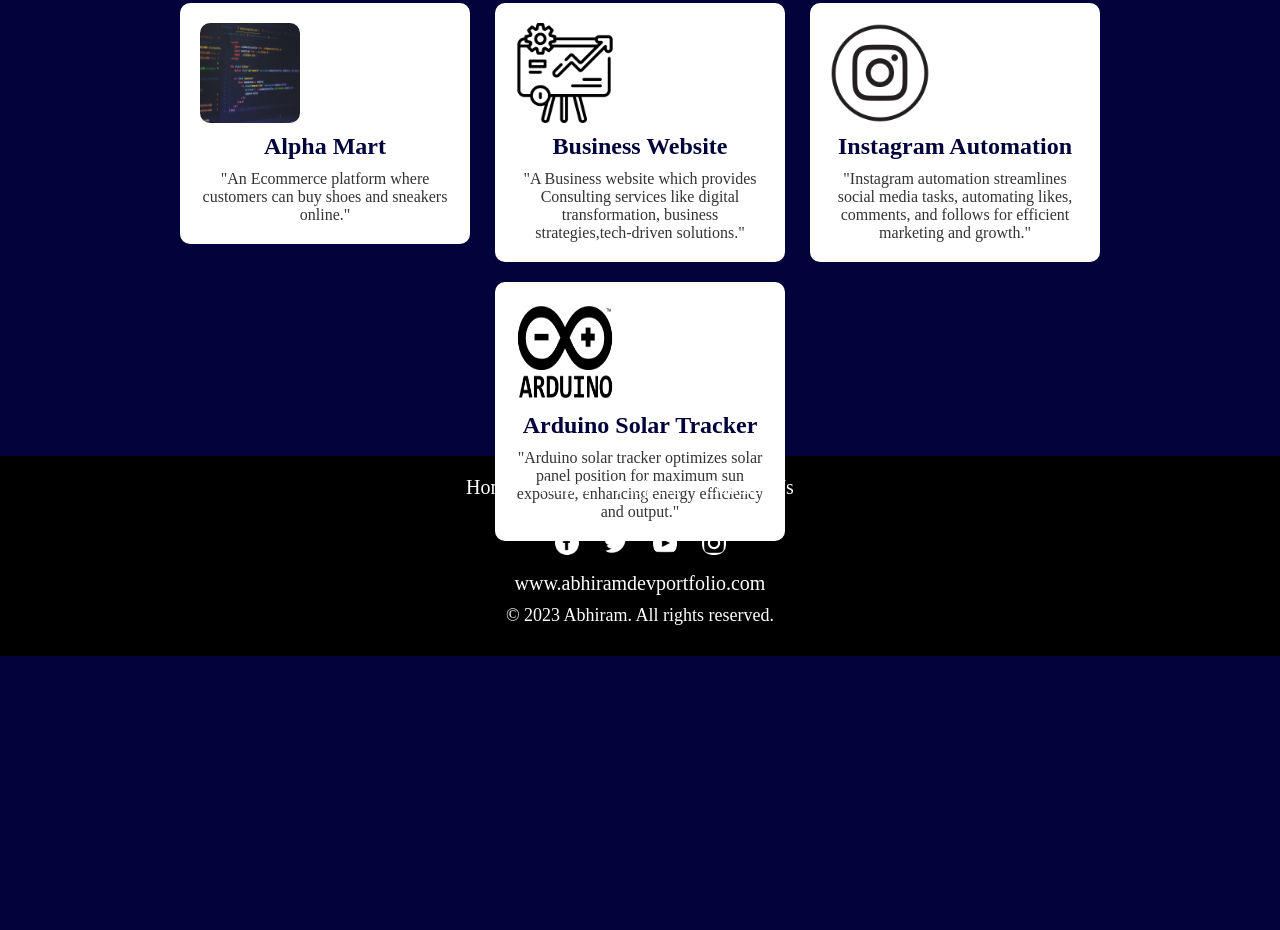
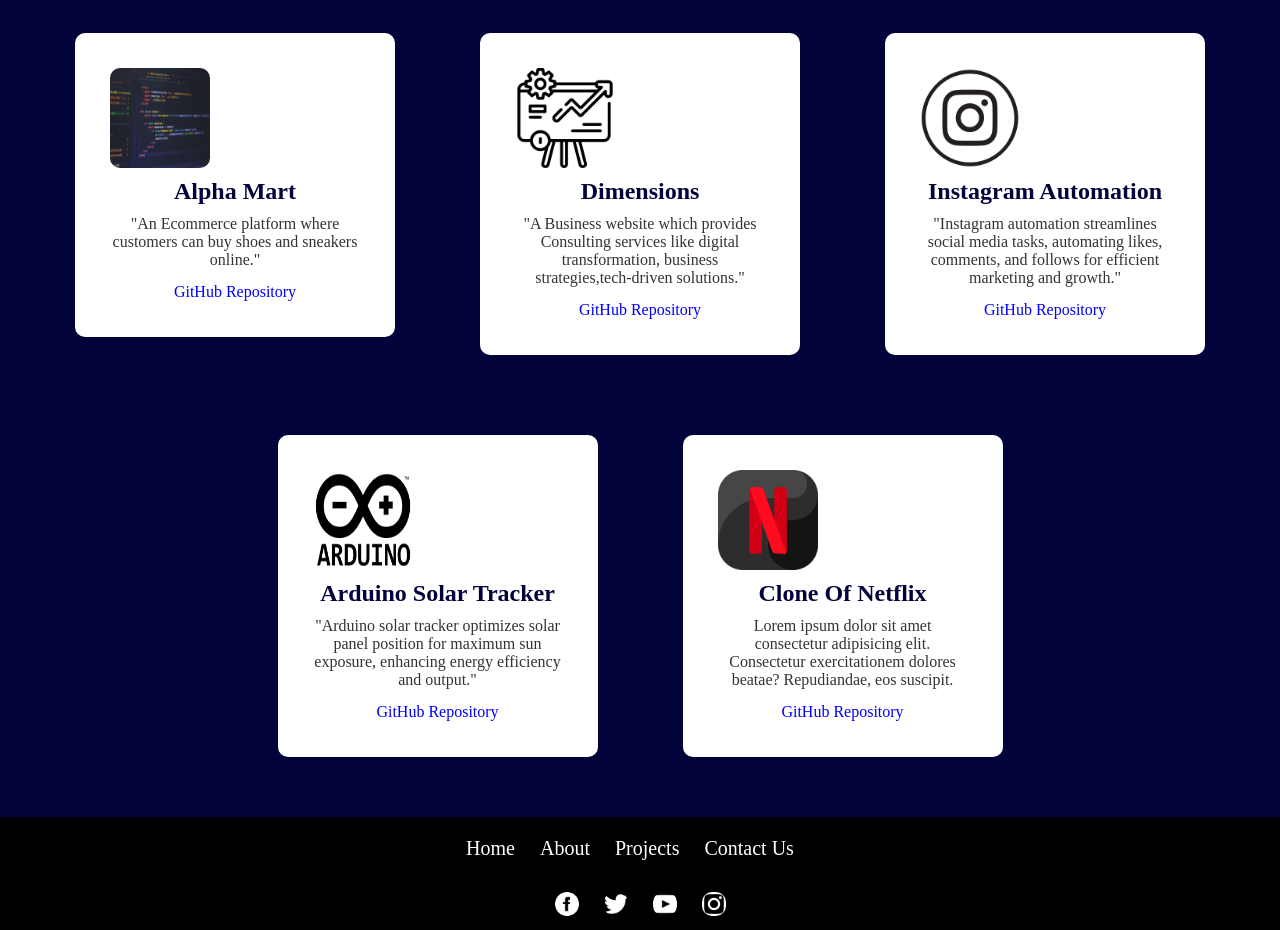
Before and after one commit to AbhiramChikatla/Myportfolio, a plain HTML site: page MyPortfolio/special_portfolio_websitereal.html in a window 1280 px wide. Shown: the part 1150-2080 px from the top of the page. Before the commit the page ends 1806 px from the top, so only its background shows below. Drawn offline with nearby package versions, Linux system fonts and the light colour scheme.

Commit message:
Updated the projects section

```diff
--- a/MyPortfolio/special_portfolio.css
+++ b/MyPortfolio/special_portfolio.css
@@ -124,7 +124,6 @@
 .projects-section {
   margin: 20px;
   text-align: center;
-  height: 500px;
 }
 
 h2 {
@@ -136,8 +135,8 @@
 .project-cell {
   display: inline-grid;
   width: 250px;
-  margin: 10px;
-  padding: 20px;
+  margin: 40px;
+  padding: 35px;
   background-color: #fff;
   border-radius: 10px;
   box-shadow: 0 0 10px rgba(0, 0, 0, 0); /* Initial transparent box shadow */
@@ -160,6 +159,9 @@
 .project-details {
   margin-top: 10px;
 }
+.project-details p{
+  padding-bottom: 10px;
+}
 
 h3 {
   font-size: 1.5rem;
@@ -174,7 +176,6 @@
 
 /* Project Link Styles */
 .project-link {
-  display: none;
   font-size: 1rem;
   color: #03033b;
   text-decoration: none;
@@ -182,9 +183,7 @@
   color: blue;
 }
 
-.project-cell:hover .project-link {
-  display: block;
-}.thumbnail{
+.thumbnail{
   width: 100px;
   height: 100px;
 }
--- a/MyPortfolio/special_portfolio_websitereal.html
+++ b/MyPortfolio/special_portfolio_websitereal.html
@@ -102,7 +102,7 @@
         <div class="project-cell">
             <img src="images\profit.png" alt="Project 2" class="thumbnail">
             <div class="project-details">
-                <h3>Business Website</h3>
+                <h3>Dimensions</h3>
                 <p>"A Business website which provides Consulting services like digital transformation, business strategies,tech-driven solutions."</p>
                 <a href="https://github.com/AbhiramChikatla/Dimensions.git" class="project-link">GitHub Repository</a>
             </div>
@@ -112,7 +112,7 @@
             <div class="project-details">
                 <h3>Instagram Automation</h3>
                 <p>"Instagram automation streamlines social media tasks, automating likes, comments, and follows for efficient marketing and growth."</p>
-                <a href="https://github.com/yourusername/project2" class="project-link">GitHub Repository</a>
+                <a href="https://github.com/AbhiramChikatla/InstagramAutomation.git" class="project-link">GitHub Repository</a>
             </div>
         </div>
         <div class="project-cell">
@@ -121,6 +121,14 @@
                 <h3>Arduino Solar Tracker</h3>
                 <p>"Arduino solar tracker optimizes solar panel position for maximum sun exposure, enhancing energy efficiency and output."</p>
                 <a href="https://github.com/AbhiramChikatla/Arduino-Solar-Tracker.git" class="project-link">GitHub Repository</a>
+            </div>
+        </div>
+        <div class="project-cell">
+            <img src="images\netflix.png" alt="Project 4" class="thumbnail">
+            <div class="project-details">
+                <h3>Clone Of Netflix</h3>
+                <p>Lorem ipsum dolor sit amet consectetur adipisicing elit. Consectetur exercitationem dolores beatae? Repudiandae, eos suscipit.</p>
+                <a href="https://github.com/AbhiramChikatla/CloneOfNetflix.git" class="project-link">GitHub Repository</a>
             </div>
         </div>
 
```
Also changed, not shown: MyPortfolio/images/netflix.png (added).
